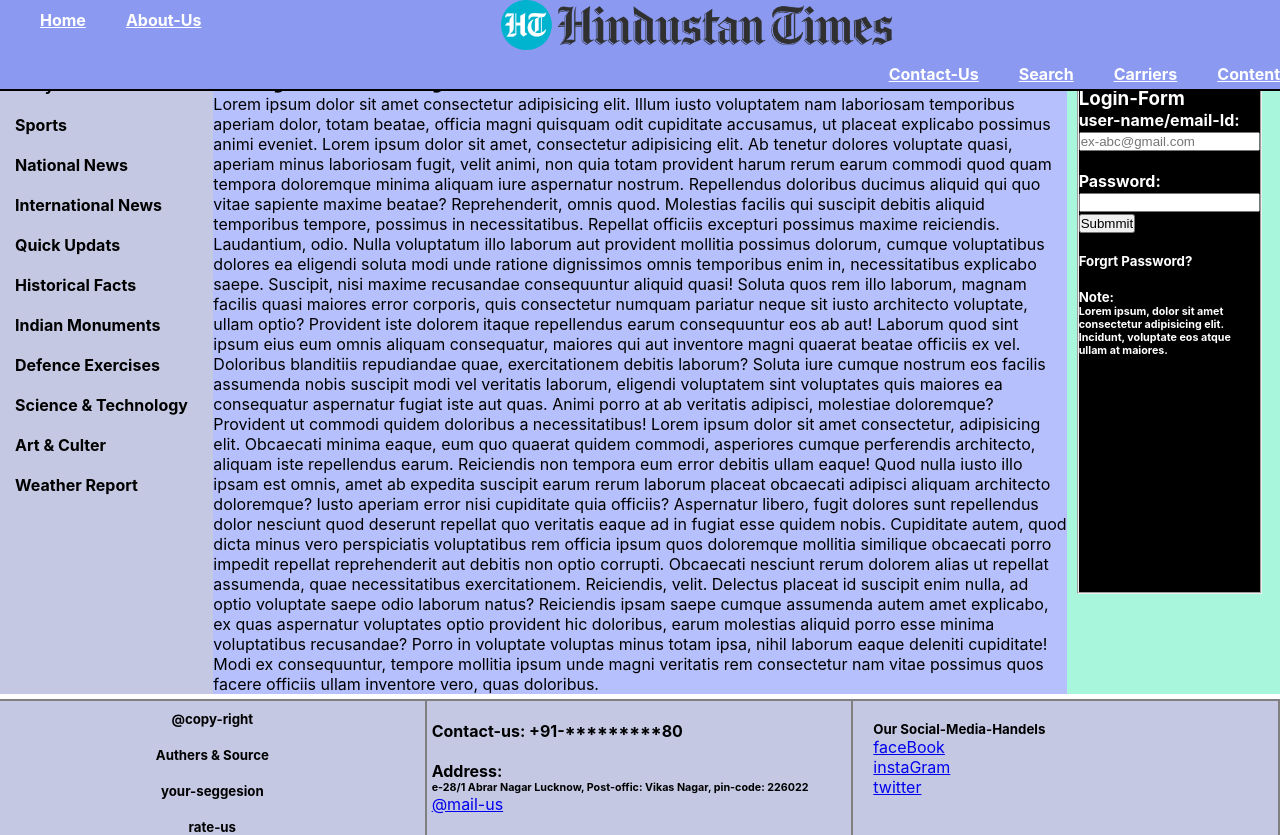
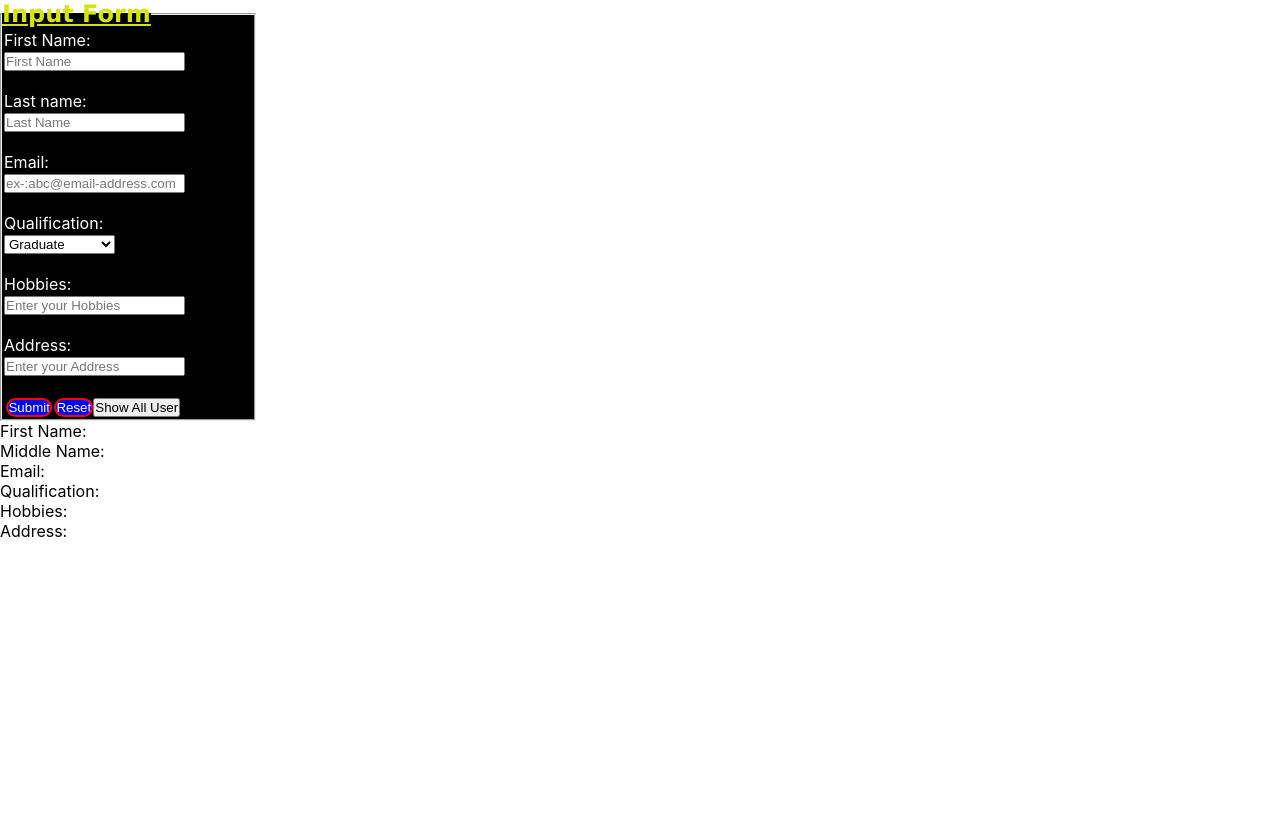
Before and after one commit to muzammilHussain01/Demofirst-, a React (Create React App) app: page / in a window 1280 px wide. After the commit the page ends 800 px from the top, so only its background shows below. Built offline with nearby package versions, Linux system fonts and the light colour scheme.

Commit message:
Task Completed

```diff
--- a/src/App.js
+++ b/src/App.js
@@ -6,6 +6,7 @@ import Page5 from "./WebPage/useContax/Page5";
 import Header from "./WebPage/FullPage/Header";
 import Card from "./WebPage/FullPage/Card";
 import Footer from "./WebPage/FullPage/Footer";
+import Form from "./Component/Form";
 
 const App = () => {
   /* const [divVisible, setDivVisible] = useState(true);
@@ -17,9 +18,11 @@ const App = () => {
   };*/
   return (
     <>
+      {/*
       <Header />
       <Card />
-      <Footer />
+      <Footer />*/}
+      <Form />
     </>
   );
 };
--- a/src/Component/Form.css
+++ b/src/Component/Form.css
@@ -1,10 +1,10 @@
-/** {
+* {
   padding: 0 px;
   margin: 0px;
-}*/
+}
 
 /* css for feildset*/
-/*.feildset {
+.feildset {
   width: 20%;
   background-color: black;
   color: white;
@@ -24,10 +24,10 @@
 .inputForm {
   color: white;
   border: 2px solid black;
-}*/
+}
 
 /*css for className="button"*/
-/*.button {
+.button {
   background-color: blue;
   color: white;
   border-radius: 50px;
@@ -42,4 +42,4 @@
   border-style: outset;
   border: 2px solid red;
   margin-left: 1%;
-}*/
+}
--- a/src/Component/Form.jsx
+++ b/src/Component/Form.jsx
@@ -1,12 +1,13 @@
-import React, { useState } from "react";
+import React, { useState, useEffect } from "react";
 import "./Form.css";
 
 const FetchData = () => {
-  const [isButtonDeActive, setButtonActive] = useState(true);
+  const [isButtonDeActive, setButtonActive] = useState(false);
   const [formData, setFormData] = useState({
     fname: "",
     mname: "",
     email: "",
+    Qualification: "",
     hobbies: "",
     address: "",
   });
@@ -15,9 +16,19 @@ const FetchData = () => {
     fname: "",
     mname: "",
     email: "",
+    Qualification: "",
     hobbies: "",
     address: "",
   });
+
+  useEffect(() => {
+    // Retrieve data from local storage when the component mounts
+    const storedData = JSON.parse(localStorage.getItem("formData"));
+    if (storedData) {
+      setInfo(storedData);
+    }
+  }, []);
+
   // activate the button
   const activeButton = () => {
     setButtonActive(false);
@@ -34,14 +45,27 @@ const FetchData = () => {
   const onSubmit = () => {
     // Copy the data from formData to info
     setInfo({ ...formData });
+    const key = "userInformation" + Date.now();
+    // Storing form data into the local storage
+    localStorage.setItem(key, JSON.stringify(formData));
+
+    const keys = Object.keys(localStorage);
+
+    const value = keys.forEach((key) => {
+      let value = localStorage.getItem(key);
+      JSON.parse(value);
+    });
+    console.log(value);
   };
 
+  //localStorage.clear();
   const onReset = () => {
     // Reset both formData and info
     setFormData({
       fname: "",
       mname: "",
       email: "",
+      Qualification: "",
       hobbies: "",
       address: "",
     });
@@ -50,13 +74,51 @@ const FetchData = () => {
       fname: "",
       mname: "",
       email: "",
+      Qualification: "",
       hobbies: "",
       address: "",
     });
+
+    // Clear data from local storage
+    localStorage.removeItem("formData");
+  };
+  const [studentInformation, setStudentInformation] = useState([]);
+  console.log(studentInformation);
+  const showAllUserInfo = () => {
+    const keys = Object.keys(localStorage);
+    const arr = [];
+    keys.forEach((key) => {
+      let value = localStorage.getItem(key);
+
+      arr.push(JSON.parse(value));
+    });
+    setStudentInformation(arr);
+
+    //console.log(arr);
   };
 
   return (
     <>
+      {studentInformation.map((stuInfo, index) => {
+        return (
+          <>
+            <div key={index}>
+              <table>
+                <tbody>
+                  <tr style={{ border: "2px solid black" }}>
+                    <td>{stuInfo.fname}</td>
+                    <td>{stuInfo.mname}</td>
+                    <td>{stuInfo.email}</td>
+                    <td>{stuInfo.Qualification}</td>
+                    <td>{stuInfo.hobbies}</td>
+                    <td>{stuInfo.address}</td>
+                  </tr>
+                </tbody>
+              </table>
+            </div>
+          </>
+        );
+      })}
       <div className="formSection">
         <fieldset className="feildset">
           <legend>Input Form</legend>
@@ -76,7 +138,7 @@ const FetchData = () => {
             <input
               type="text"
               name="mname"
-              placeholder="Middle Name"
+              placeholder="Last Name"
               value={formData.mname}
               onChange={handleChange}
               onClick={activeButton}
@@ -93,7 +155,12 @@ const FetchData = () => {
             />
             <br /> <br />
             Qualification: <br />
-            <select id="qualification">
+            <select
+              id="qualification"
+              name="Qualification"
+              value={formData.Qualification}
+              onChange={handleChange}
+            >
               <option value="Graduate">Graduate</option>
               <option value="Postgraduate">Postgraduate</option>
               <option value="Undergraduate">Undergraduate</option>
@@ -138,6 +205,11 @@ const FetchData = () => {
               onClick={onReset}
               disabled={isButtonDeActive}
             />
+            <input
+              type="button"
+              value="Show All User"
+              onClick={showAllUserInfo}
+            />
           </form>
         </fieldset>
       </div>
@@ -145,6 +217,7 @@ const FetchData = () => {
       <p>First Name: {info.fname}</p>
       <p>Middle Name: {info.mname}</p>
       <p>Email: {info.email}</p>
+      <p>Qualification: {info.Qualification}</p>
       <p>Hobbies: {info.hobbies}</p>
       <p>Address: {info.address}</p>
     </>
```
